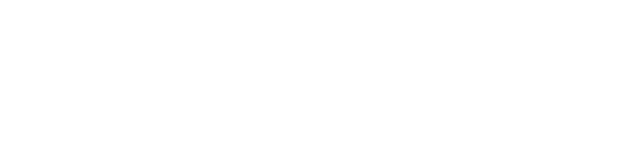
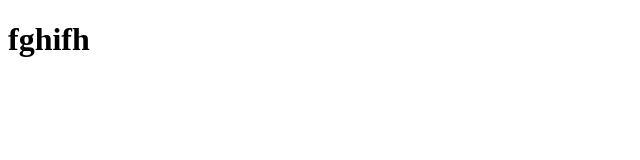
Before and after one commit to einver/pr, a plain HTML site: page index.html in a window 1280 px wide. Shown: the whole page, without its empty margins (0-640 px from the left). Drawn offline with Linux system fonts and the light colour scheme.

Commit message:
Update index.html

```diff
--- a/index.html
+++ b/index.html
@@ -7,6 +7,6 @@
     <title>Document</title>
 </head>
 <body>
-
+    <h1>fghifh</h1>
 </body>
 </html>
```
